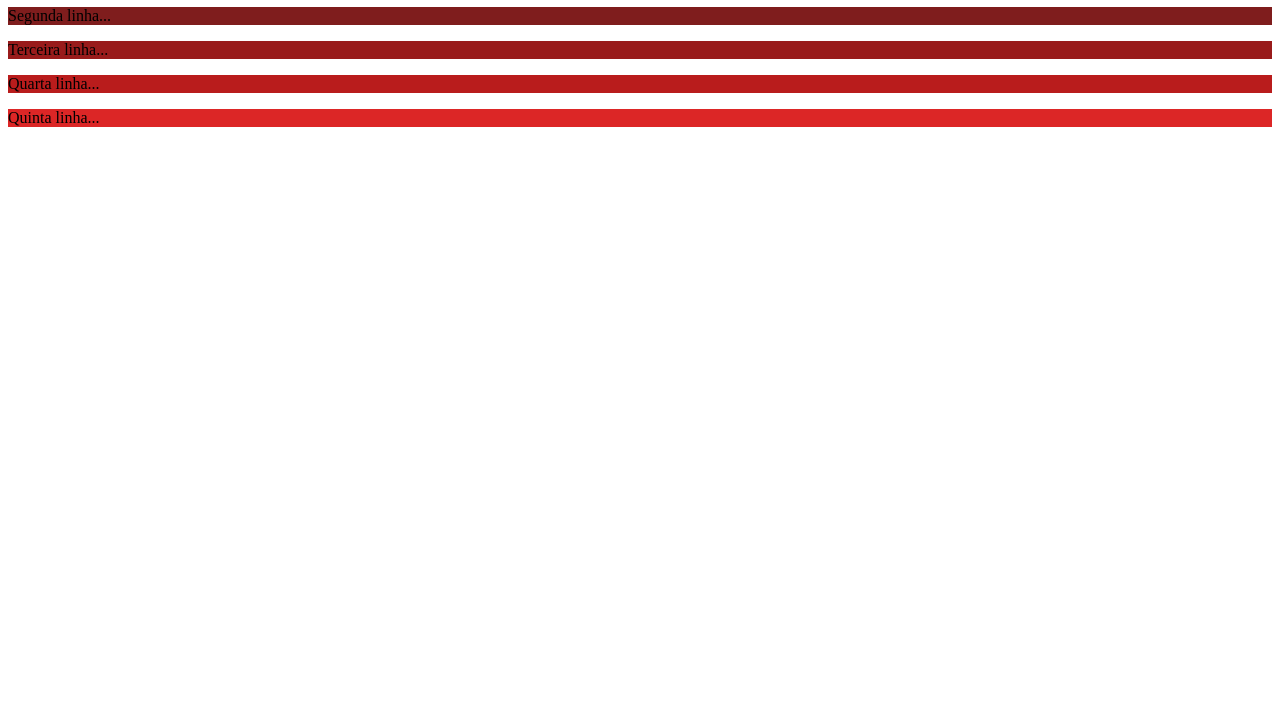
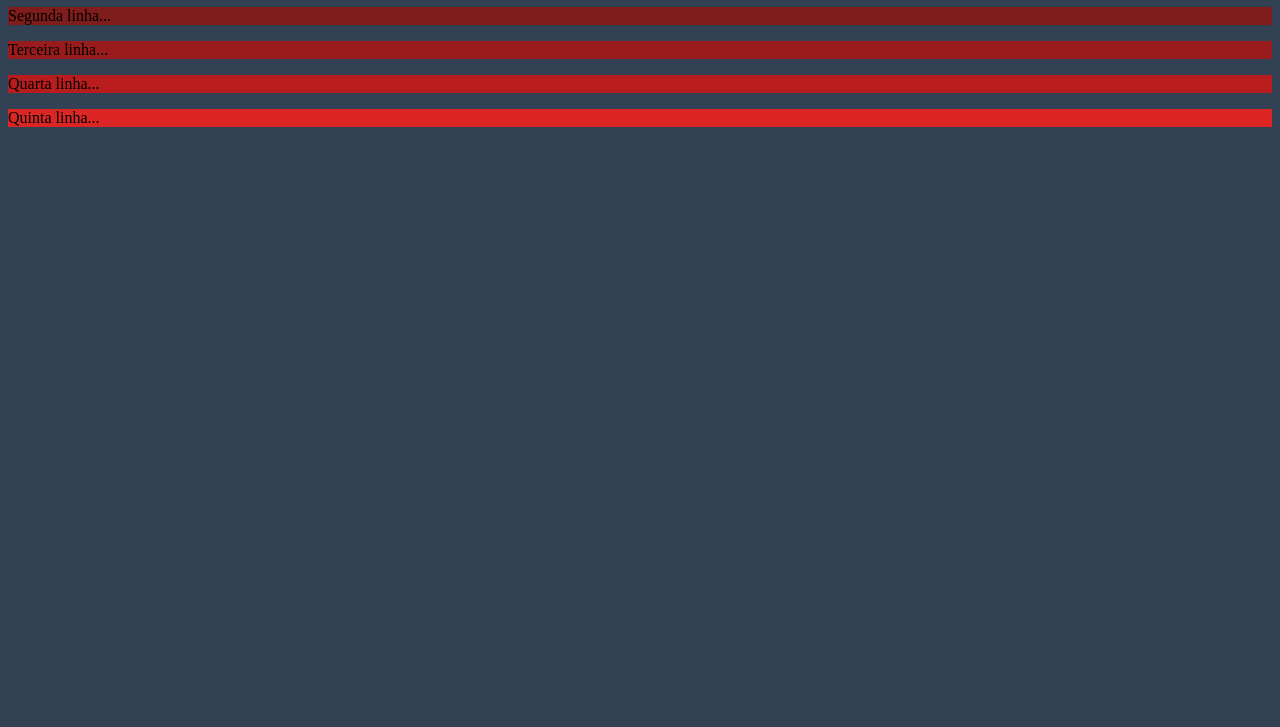
Before and after one commit to AlanJhonatan/facens-fullstack, a plain HTML site: page index.html in a window 1280 px wide. Shown: the part 73-800 px from the top of the page. Drawn offline with Linux system fonts and the light colour scheme.

Commit message:
feat: add body bg color

```diff
--- a/index.html
+++ b/index.html
@@ -5,7 +5,7 @@
     <meta name="viewport" content="width=device-width, initial-scale=1.0">
     <title>Facens - Fullstack</title>
 </head>
-<body>
+<body style="background-color: #334155;">
     <h1 style="background-color:#450a0a;">Primeira linha</h1>
     <p style="background-color: #7f1d1d;">Segunda linha...</p>
     <p style="background-color: #991b1b;">Terceira linha...</p>
```
